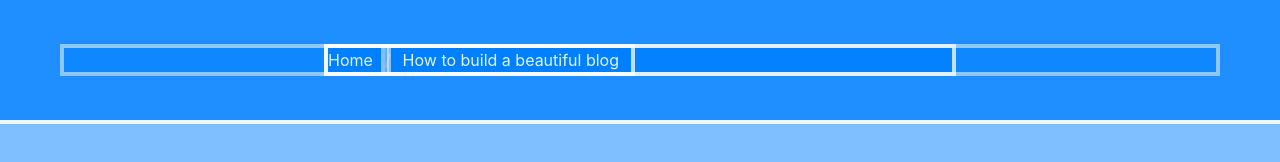
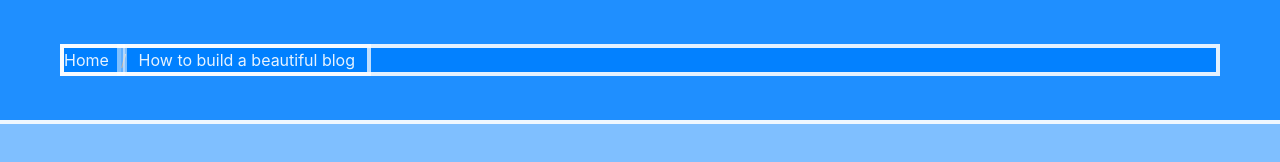
Before and after one commit to erwinsnijder/Bulma-Blog, a plain HTML site: page index.html in a window 1280 px wide. Drawn offline with nearby package versions, Linux system fonts and the light colour scheme.

Commit message:
Update index.html

```diff
--- a/index.html
+++ b/index.html
@@ -8,10 +8,11 @@
         <script defer src="https://use.fontawesome.com/releases/v5.3.1/js/all.js"></script>
         <link rel="stylesheet" href="debug.css">
         <style>
-            is-paddingless-horizontal { padding-left: 0; padding-right: 0;}
+            .is-paddingless-horizontal { padding-left: 0; padding-right: 0;}
                 .grid {
                     display: grid;
-                    grid-template-columns: [xl-start] 1fr [md-start] minmax(0, 624px) [md-end] 1fr [xl-end];
+                    grid-template-columns:
+                     [xl-start] 1fr 1.5rem [md-start] minmax(0, 624px) [md-end] 1.5rem 1fr [xl-end];
                 }
 
                 .grid *  { grid-column:md; }
@@ -23,7 +24,7 @@
 
                         <section class="section is-paddingless-horizontal">
                             <div class="container grid">
-                                <nav class="breadcrumb" aria-label="breadcrumbs">
+                                <nav class="breadcrumb grid-xl" aria-label="breadcrumbs">
                                     <ul>
                                         <li><a href="#">Home</a></li>
                                         <li class="is-active"><a href="#" aria-current="page">How to build a beautiful blog</a></li>
```
